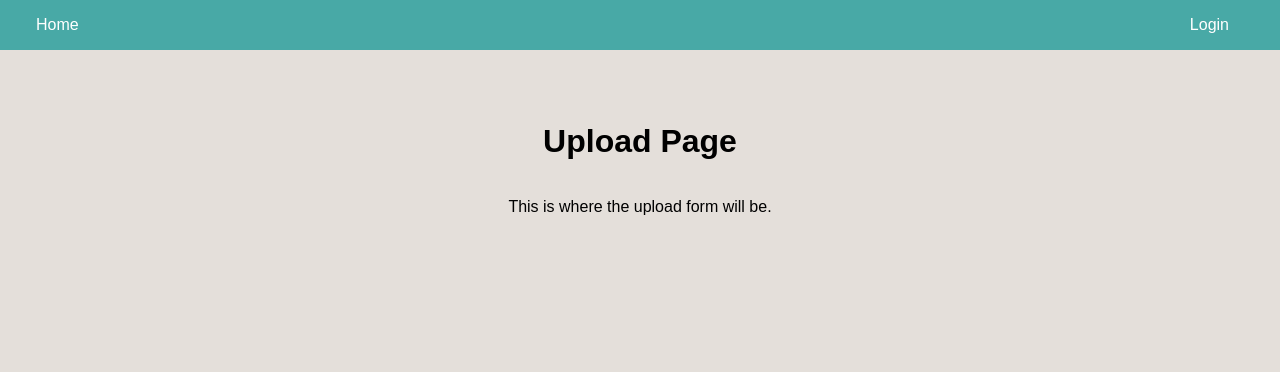
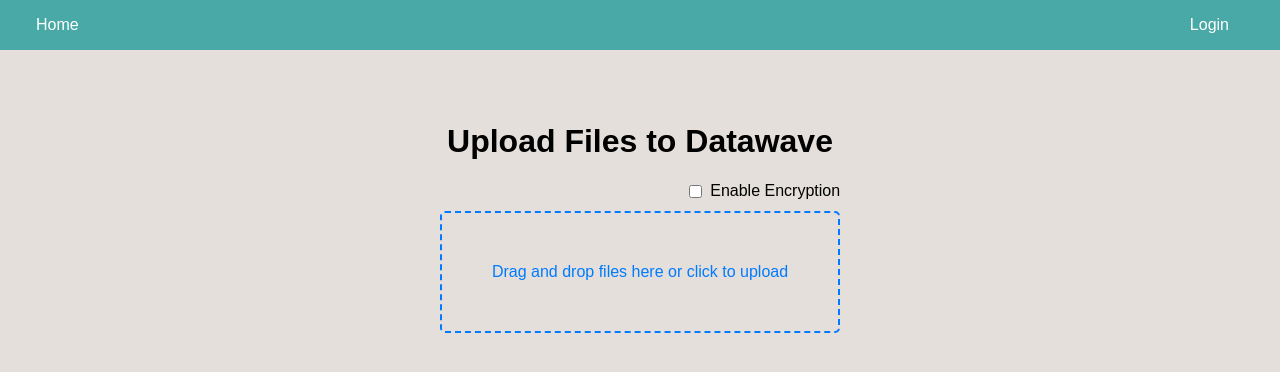
Before and after one commit to DL-USAF/abacus_web_app, a Python web app: template src/app/templates/upload.html in a window 1280 px wide. Shown: the top 372 px of the page. Run offline with Jinja, Linux system fonts and the light colour scheme; the template is opened without the code that fills it, so the values that code supplies are empty.

Commit message:
creating the upload service

```diff
--- a/src/app/__init__.py
+++ b/src/app/__init__.py
@@ -3,11 +3,13 @@
 from flask import Flask
 
 from app.auth_services.AuthServiceBase import load_auth_service
+from app.upload_services.BaseUploadService import load_upload_service
 from .utils.create_logger import create_logger
 
 routes_logger = create_logger("abacus_web_app_views", "logs/routes_log.log")
 
 auth_service = load_auth_service()
+upload_service = load_upload_service()
 
 app = Flask(__name__)
 app.config.update({
--- a/src/app/main.py
+++ b/src/app/main.py
@@ -41,9 +41,10 @@
     return routes.dictionary.route()
 
 
-@main.route('/upload')
+@main.route('/upload', methods=['GET', 'POST'])
 @oidc.require_login
 def upload():
+    if
     return render_template('upload.html')
 
 
--- a/src/app/static/styles.css
+++ b/src/app/static/styles.css
@@ -348,3 +348,23 @@
     }
 }
 /*#endregion */
+.dropzone {
+    border: 2px dashed #007bff;
+    border-radius: 5px;
+    padding: 50px;
+    text-align: center;
+    font-family: Arial, sans-serif;
+    color: #007bff;
+    cursor: pointer;
+}
+.dropzone.dragover {
+    background-color: #e0e7ff;
+}
+.checkbox-container {
+    display: flex;
+    justify-content: flex-end;
+    margin-bottom: 10px;
+}
+.checkbox-container label {
+    margin-left: 5px;
+}
--- a/src/app/templates/upload.html
+++ b/src/app/templates/upload.html
@@ -1,6 +1,53 @@
 {% extends "base.html" %}
 
 {% block content %}
-    <h1>Upload Page</h1>
-    <p>This is where the upload form will be.</p>
+<h1>Upload Files to Datawave</h1>
+{% with messages = get_flashed_messages() %}
+  {% if messages %}
+    <ul>
+      {% for message in messages %}
+        <li>{{ message }}</li>
+      {% endfor %}
+    </ul>
+  {% endif %}
+{% endwith %}
+<form id="uploadForm" action="/upload" method="post" enctype="multipart/form-data">
+    <div class="checkbox-container">
+      <input type="checkbox" id="enableEncryption" name="enableEncryption">
+      <label for="enableEncryption">Enable Encryption</label>
+    </div>
+    <div class="dropzone" id="dropzone">Drag and drop files here or click to upload</div>
+    <input type="file" name="files" id="fileInput" multiple style="display: none;" required>
+    <button type="submit" style="display: none;">
+</form>
+<script>
+    document.addEventListener('DOMContentLoaded', function() {
+        const dropzone = document.getElementById('dropzone');
+        const fileInput = document.getElementById('fileInput');
+        const uploadForm = document.getElementById('uploadForm');
+
+        dropzone.addEventListener('click', () => fileInput.click());
+
+        dropzone.addEventListener('dragover', (e) => {
+            e.preventDefault();
+            dropzone.classList.add('dragover');
+        });
+
+        dropzone.addEventListener('dragleave', () => {
+            dropzone.classList.remove('dragover');
+        });
+
+        dropzone.addEventListener('drop', (e) => {
+            e.preventDefault();
+            dropzone.classList.remove('dragover');
+            fileInput.files = e.dataTransfer.files;
+            uploadForm.submit();
+        });
+
+        fileInput.addEventListener('change', () => {
+            uploadForm.submit();
+        });
+    });
+</script>
+
 {% endblock %}
--- /dev/null
+++ b/src/app/upload_services/__init__.py
@@ -0,0 +1,3 @@
+from ..utils.create_logger import create_logger
+
+upload_logger = create_logger("Uploads", "logs/upload.log")
```
Also changed, not shown: src/app/routes/query.py (+7 -0 lines), src/app/upload_services/AzureBlobStorageUploadService.py (added, +28 -0 lines), src/app/upload_services/BaseUploadService.py (added, +35 -0 lines), src/app/upload_services/HdfsUploadService.py (added, +27 -0 lines).
